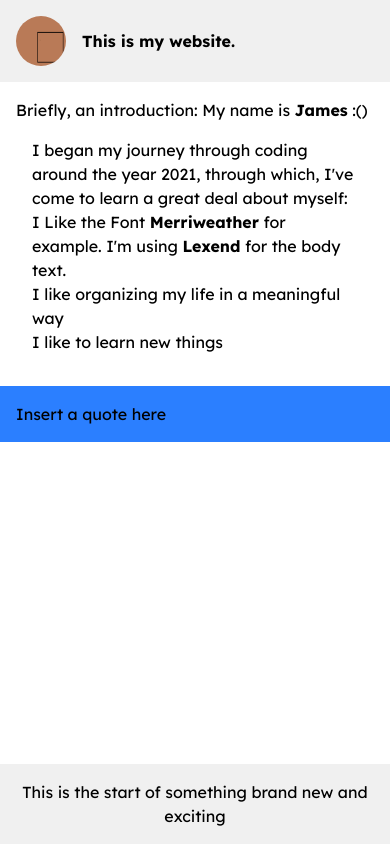
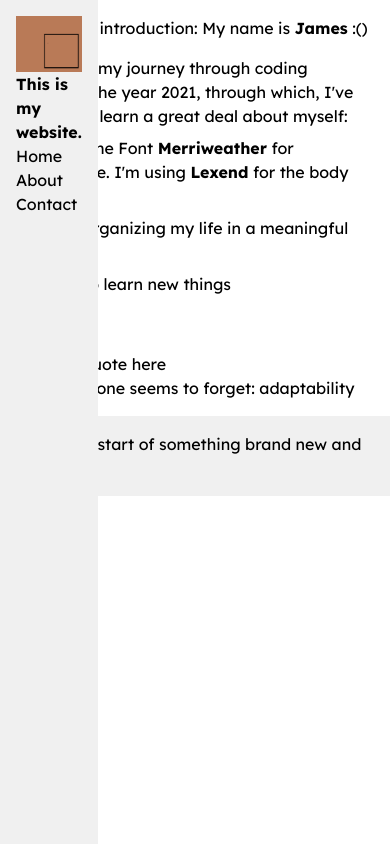
Before and after one commit to Jamickin/chata, a SvelteKit app: page / in a window 390 px wide. Built offline with nearby package versions, Linux system fonts and the light colour scheme.

Commit message:
Beeg changes to mobile coming to your cinema...

```diff
--- a/src/app.css
+++ b/src/app.css
@@ -1 +1,45 @@
 @import 'tailwindcss';
+
+:global(body) {
+	font-family: 'Lexend', sans-serif;
+}
+:global(h1) {
+	font-family: 'Merriweather', serif;
+}
+:global(main) {
+	padding: 1rem;
+}
+:global(footer) {
+	text-align: center;
+}
+
+.lexend-normal {
+	font-family: 'Lexend', serif;
+	font-optical-sizing: auto;
+	font-weight: 400;
+	font-style: normal;
+}
+.lexend-bold {
+	font-family: 'Lexend', serif;
+	font-optical-sizing: auto;
+	font-weight: 700;
+	font-style: normal;
+}
+.lexend-light {
+	font-family: 'Lexend', serif;
+	font-optical-sizing: auto;
+	font-weight: 300;
+	font-style: normal;
+}
+.lexend-italic {
+	font-family: 'Lexend', serif;
+	font-optical-sizing: auto;
+	font-weight: 400;
+	font-style: italic;
+}
+.lexend-bolditalic {
+	font-family: 'Lexend', serif;
+	font-optical-sizing: auto;
+	font-weight: 700;
+	font-style: italic;
+}
--- a/src/app.html
+++ b/src/app.html
@@ -18,17 +18,4 @@
 	</body>
 </html>
 
-<style>
-	.lexend-normal {
-		font-family: 'Lexend', serif;
-		font-optical-sizing: auto;
-		font-weight: 400;
-		font-style: normal;
-	}
-	.lexend-bold {
-		font-family: 'Lexend', serif;
-		font-optical-sizing: auto;
-		font-weight: 700;
-		font-style: normal;
-	}
-</style>
+<style></style>
--- /dev/null
+++ b/src/components/Header.svelte
@@ -0,0 +1,4 @@
+<header class="flex items-center p-4 bg-[#f0f0f0] h-dvh">
+	<img src="/LOGO.png" alt="My Logo" class="h-full" />
+	<h1 class="lexend-bold">This is my website.</h1>
+</header>
--- /dev/null
+++ b/src/components/Sidebar.svelte
@@ -0,0 +1,9 @@
+<nav>
+	<ul class="w-1/4 p-4 bg-[#f0f0f0] fixed h-full">
+		<img src="/LOGO.png" alt="My Logo" class="w-full" />
+		<h1 class="lexend-bold">This is my website.</h1>
+		<li><a href="/">Home</a></li>
+		<li><a href="/about">About</a></li>
+		<li><a href="/contact">Contact</a></li>
+	</ul>
+</nav>
--- a/src/routes/+layout.svelte
+++ b/src/routes/+layout.svelte
@@ -1,35 +1,34 @@
 <script>
+	import '../app.css';
+
+	import Header from '../components/Header.svelte';
+	import Sidebar from '../components/Sidebar.svelte';
+	import { onMount } from 'svelte';
+
 	let { children } = $props();
-	import '../app.css';
+	let mobileMenu = false;
+	let isMobile = $state(false);
+
+	function checkWindowWidth() {
+		isMobile = window.innerWidth <= 1026;
+	}
+
+	onMount(() => {
+		checkWindowWidth();
+		window.addEventListener('resize', checkWindowWidth);
+		return () => window.removeEventListener('resize', checkWindowWidth);
+	});
 </script>
 
-<header>
-	<img src="/LOGO.png" alt="My Logo" />
-	<h1 class="lexend-bold">This is my website.</h1>
-</header>
+{#if isMobile}
+	<Sidebar />
+{:else}
+	<Header />
+{/if}
+
 <main>{@render children()}</main>
-<footer><p>This is the start of something brand new and exciting</p></footer>
+<footer class="w-full p-4 bg-[#f0f0f0]">
+	<p>This is the start of something brand new and exciting</p>
+</footer>
 
-<style>
-	header {
-		display: flex;
-		align-items: center;
-		padding: 1rem;
-		background-color: #f0f0f0;
-	}
-	header img {
-		width: 50px;
-		height: 50px;
-		border-radius: 50%;
-		margin-right: 1rem;
-	}
-	footer {
-		position: fixed;
-		left: 0;
-		bottom: 0;
-		width: 100%;
-		text-align: center;
-		padding: 1rem;
-		background-color: #f0f0f0;
-	}
-</style>
+<style></style>
--- a/src/routes/+page.svelte
+++ b/src/routes/+page.svelte
@@ -5,7 +5,7 @@
 			I began my journey through coding around the year 2021, through which, I've come to learn a
 			great deal about myself:
 		</p>
-		<ul>
+		<ul class="list-disc">
 			<li>
 				I Like the Font <strong>Merriweather</strong> for example. I'm using
 				<strong>Lexend</strong> for the body text.
@@ -16,8 +16,9 @@
 	</div>
 </section>
 
-<section class="bg-blue-500">
+<section>
 	<p>Insert a quote here</p>
+	<p>One thing one seems to forget: adaptability</p>
 </section>
 
 <style>
@@ -27,4 +28,7 @@
 	section {
 		padding: 1rem;
 	}
+	li {
+		margin: 0.5rem;
+	}
 </style>
--- /dev/null
+++ b/src/routes/about/+page.svelte
@@ -0,0 +1 @@
+<p>This is the about page</p>
```
